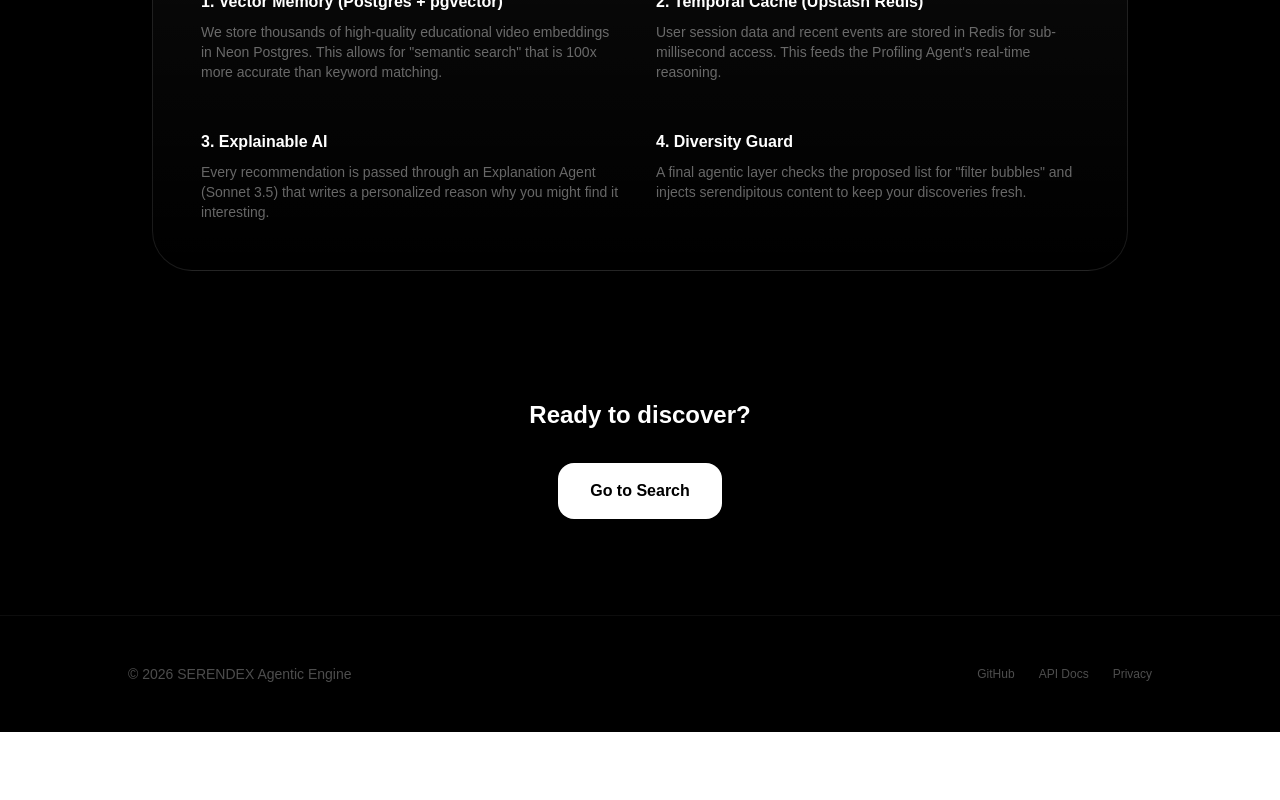
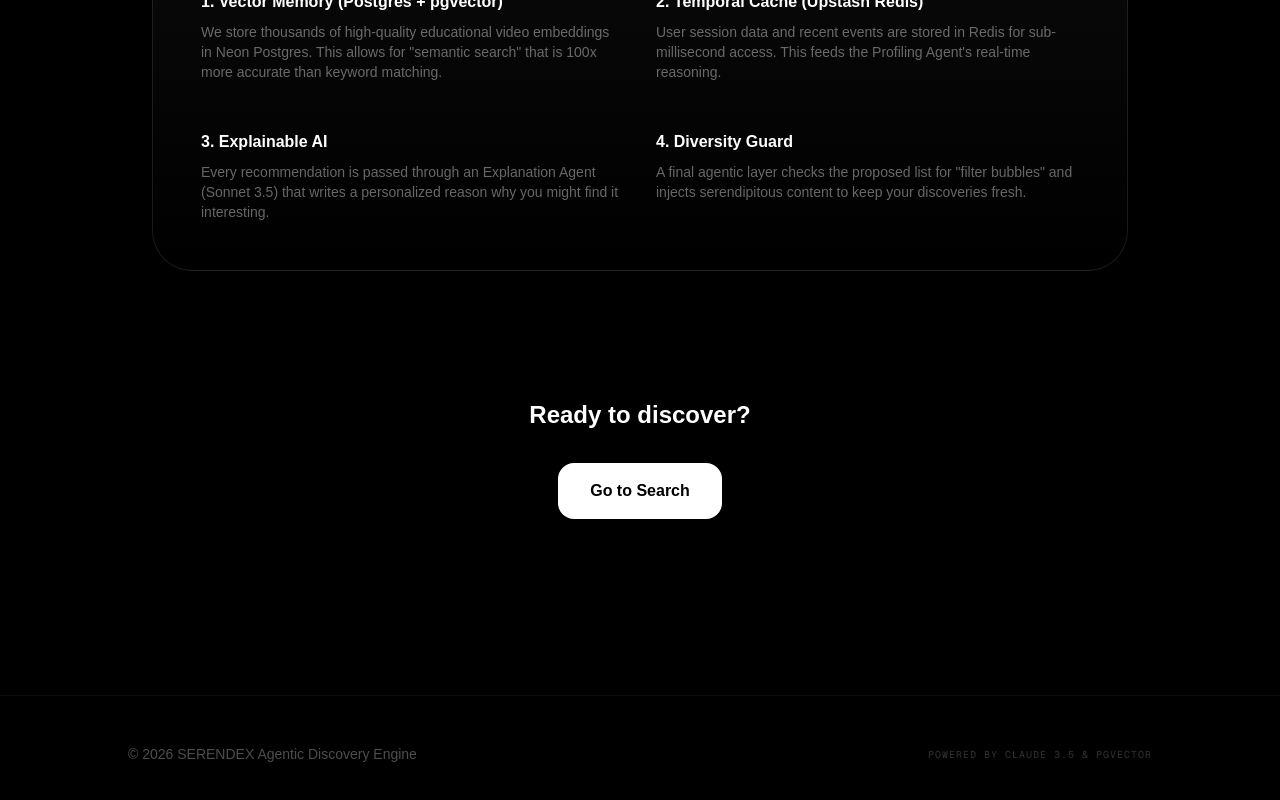
Before and after one commit to swathikchgithub/serendex, a Next.js app: page /about in a window 1280 px wide. Shown: the part 1646-2446 px from the top of the page. Before the commit the page ends 2378 px from the top, so only its background shows below. Built offline with nearby package versions, Linux system fonts and the light colour scheme.

Commit message:
clean: remove placeholder footer links from about page

```diff
--- a/src/app/about/page.tsx
+++ b/src/app/about/page.tsx
@@ -145,15 +145,13 @@ export default function AboutPage() {
         </div>
       </main>
 
-      <footer className="border-t border-white/5 py-12 px-6">
+      <footer className="border-t border-white/5 py-12 px-6 mt-20">
         <div className="max-w-5xl mx-auto flex flex-col md:flex-row items-center justify-between gap-6">
           <div className="text-white/30 text-sm">
-            © 2026 SERENDEX Agentic Engine
+            © 2026 SERENDEX Agentic Discovery Engine
           </div>
-          <div className="flex gap-6 text-white/30 text-xs">
-            <Link href="#" className="hover:text-white transition-colors">GitHub</Link>
-            <Link href="#" className="hover:text-white transition-colors">API Docs</Link>
-            <Link href="#" className="hover:text-white transition-colors">Privacy</Link>
+          <div className="text-white/20 text-[10px] uppercase tracking-widest font-mono">
+            Powered by Claude 3.5 & pgvector
           </div>
         </div>
       </footer>
```
